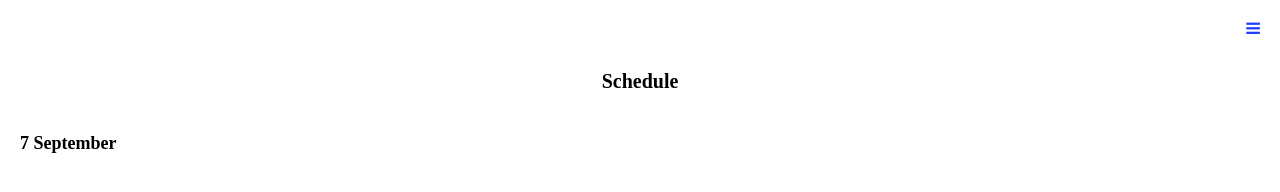
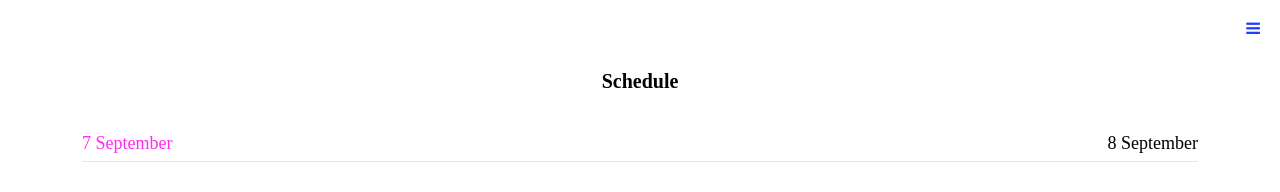
Before and after one commit to krokben/schedule, a plain HTML site: page index.html in a window 1280 px wide. Drawn offline with Linux system fonts and the light colour scheme.

Commit message:
more styling

```diff
--- a/index.html
+++ b/index.html
@@ -9,6 +9,8 @@
 <body>
 	<div class="trigram"><i class="fa fa-bars" aria-hidden="true"></i></div>
 	<h1>Schedule</h1>
-	<h2>7 September</h2>
+	<div class="days">
+		<h2 class="days__day days__day--left days__day--pink">7 September</h2><h2 class="days__day days__day--right">8 September</h2>
+	</div>
 </body>
 </html>
--- a/style.css
+++ b/style.css
@@ -14,12 +14,32 @@ h1 {
 	text-align: center;
 }
 
-h2 {
-	font-size: 18px;
-	font-weight: 'light';
-}
-
 .trigram {
 	float: right;
 	color: #243EFF;
 }
+
+.days {
+	height: 28px;
+	margin: 0 5% 10px 5%;
+	border-bottom: 1px solid #E3E3E3;
+}
+
+.days__day {
+	display: inline-block;
+	font-size: 18px;
+	font-weight: 300;
+	margin: 0;
+}
+
+.days__day--left {
+	float: left;
+}
+
+.days__day--right {
+	float: right;
+}
+
+.days__day--pink {
+	color: #FF2DF1;
+}
```
